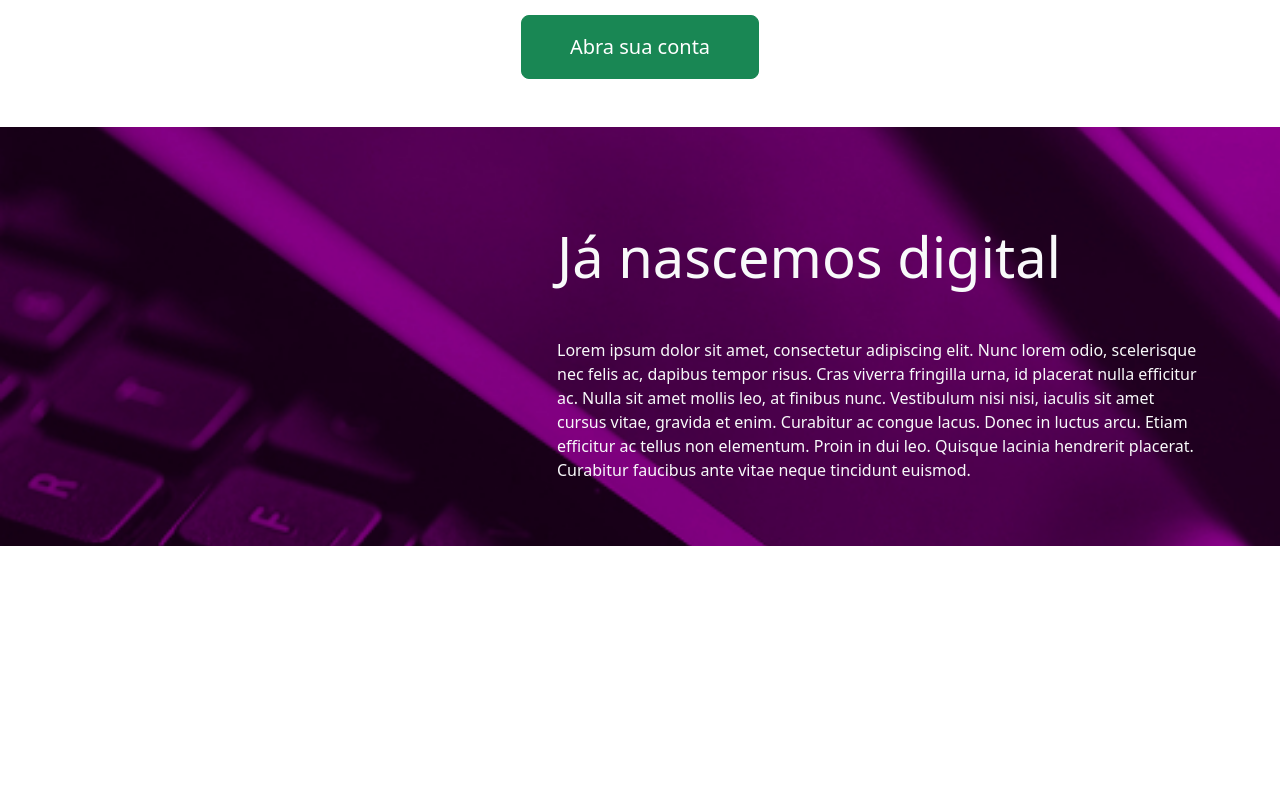
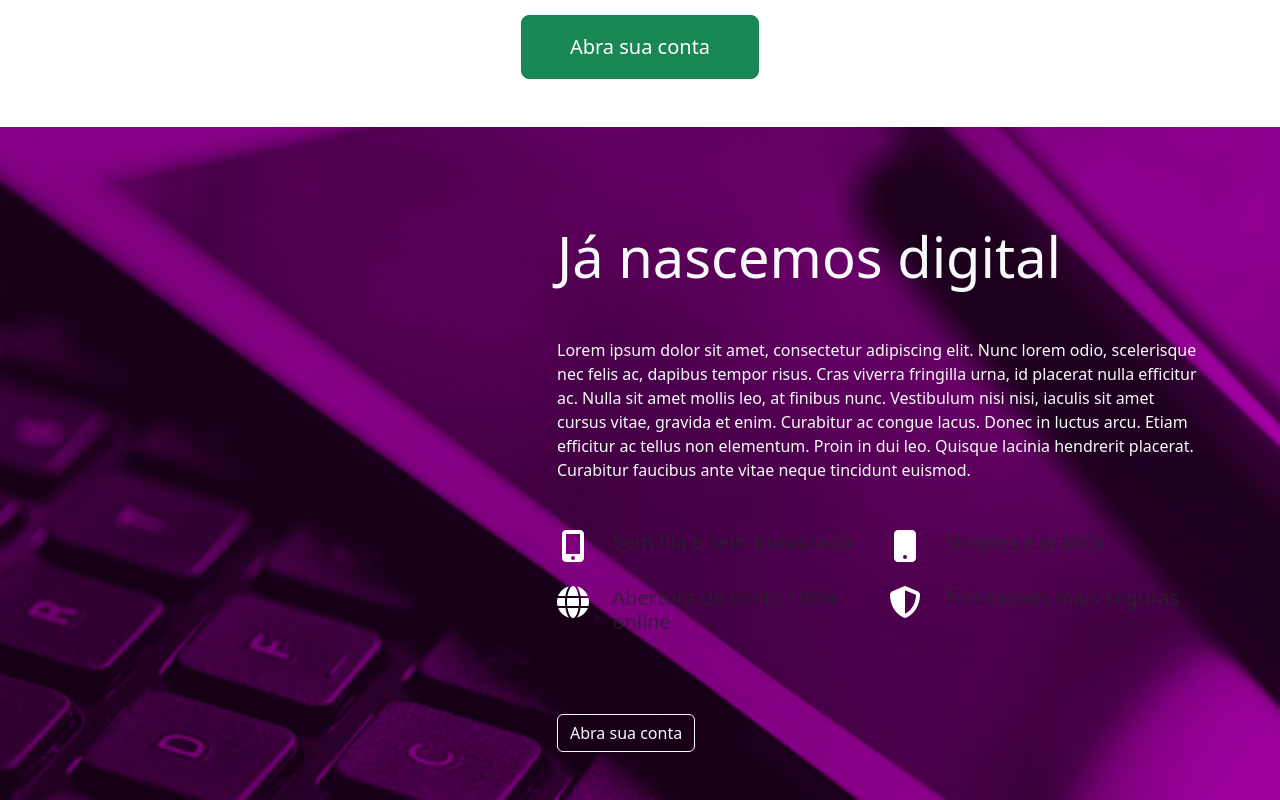
Before and after one commit to MateusMMattos/Magbank, a React (Create React App) app: page / in a window 1280 px wide. Shown: the part 1424-2224 px from the top of the page. Before the commit the page ends 1970 px from the top, so only its background shows below. Built offline with nearby package versions, Linux system fonts and the light colour scheme.

Commit message:
adicionado icones na area institucional

```diff
--- /dev/null
+++ b/src/components/iconText.js
@@ -0,0 +1,51 @@
+import React from 'react';
+import { Row, Col } from 'react-bootstrap';
+import { FontAwesomeIcon } from '@fortawesome/react-fontawesome';
+import { faMobileButton, faMobileScreenButton, faGlobe, faShieldHalved } from '@fortawesome/free-solid-svg-icons';
+
+const IconText = () => (
+  <Row>
+    <Col xs={12} lg={6} className="mb-4">
+      <Row>
+        <Col xs={2} className="d-flex justify-content-center">
+          <FontAwesomeIcon icon={faMobileScreenButton} size="2x" color="#ffff" />
+        </Col>
+        <Col xs={10} className="h5 text-muted">
+          Sem fila e sem burocracia
+        </Col>
+      </Row>
+    </Col>
+    <Col xs={12} lg={6} className="mb-4">
+      <Row>
+        <Col xs={2} className="d-flex justify-content-center">
+          <FontAwesomeIcon icon={faMobileButton} size="2x" color="#ffff" />
+        </Col>
+        <Col xs={10} className="h5 text-muted">
+          Simples e prático
+        </Col>
+      </Row>
+    </Col>
+    <Col xs={12} lg={6} className="mb-4">
+      <Row>
+        <Col xs={2} className="d-flex justify-content-center">
+          <FontAwesomeIcon icon={faGlobe} size="2x" color="#ffff" />
+        </Col>
+        <Col xs={10} className="h5 text-muted">
+          Abertura de conta 100% online
+        </Col>
+      </Row>
+    </Col>
+    <Col xs={12} lg={6} className="mb-4">
+      <Row>
+        <Col xs={2} className="d-flex justify-content-center">
+          <FontAwesomeIcon icon={faShieldHalved} size="2x" color="#ffff" />
+        </Col>
+        <Col xs={10} className="h5 text-muted">
+          Transações mais seguras
+        </Col>
+      </Row>
+    </Col>
+  </Row>
+);
+
+export default IconText;
--- a/src/components/institutional.js
+++ b/src/components/institutional.js
@@ -1,5 +1,7 @@
 import React from 'react';
-import { Container, Col, Row } from 'react-bootstrap';
+import { Container, Col, Row, Button } from 'react-bootstrap';
+import IconText from './iconText.js';
+
 import './institutional.scss';
 
 const institutional = () => (
@@ -9,7 +11,14 @@ const institutional = () => (
                 <Col xs={12} lg={5}/>
                 <Col xs={12} lg={7}>
                     <h2 className='institutional-title my-5'>Já nascemos digital</h2>
-                    <p>Lorem ipsum dolor sit amet, consectetur adipiscing elit. Nunc lorem odio, scelerisque nec felis ac, dapibus tempor risus. Cras viverra fringilla urna, id placerat nulla efficitur ac. Nulla sit amet mollis leo, at finibus nunc. Vestibulum nisi nisi, iaculis sit amet cursus vitae, gravida et enim. Curabitur ac congue lacus. Donec in luctus arcu. Etiam efficitur ac tellus non elementum. Proin in dui leo. Quisque lacinia hendrerit placerat. Curabitur faucibus ante vitae neque tincidunt euismod.</p>
+                    <p className='mb-5'>Lorem ipsum dolor sit amet, consectetur adipiscing elit. Nunc lorem odio, scelerisque nec felis ac, dapibus tempor risus. Cras viverra fringilla urna, id placerat nulla efficitur ac. Nulla sit amet mollis leo, at finibus nunc. Vestibulum nisi nisi, iaculis sit amet cursus vitae, gravida et enim. Curabitur ac congue lacus. Donec in luctus arcu. Etiam efficitur ac tellus non elementum. Proin in dui leo. Quisque lacinia hendrerit placerat. Curabitur faucibus ante vitae neque tincidunt euismod.</p>
+
+                    <IconText />
+
+                    <Button className='mt-5'
+                    variant='outline-light'>
+                        Abra sua conta
+                    </Button>
                 </Col>
             </Row>
         </Container>
```
